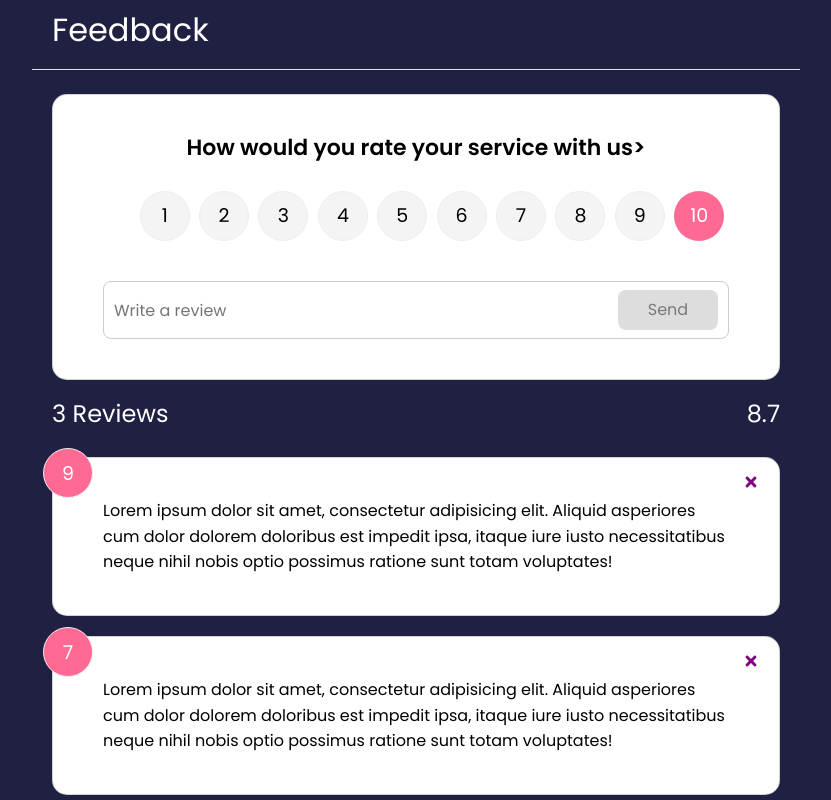
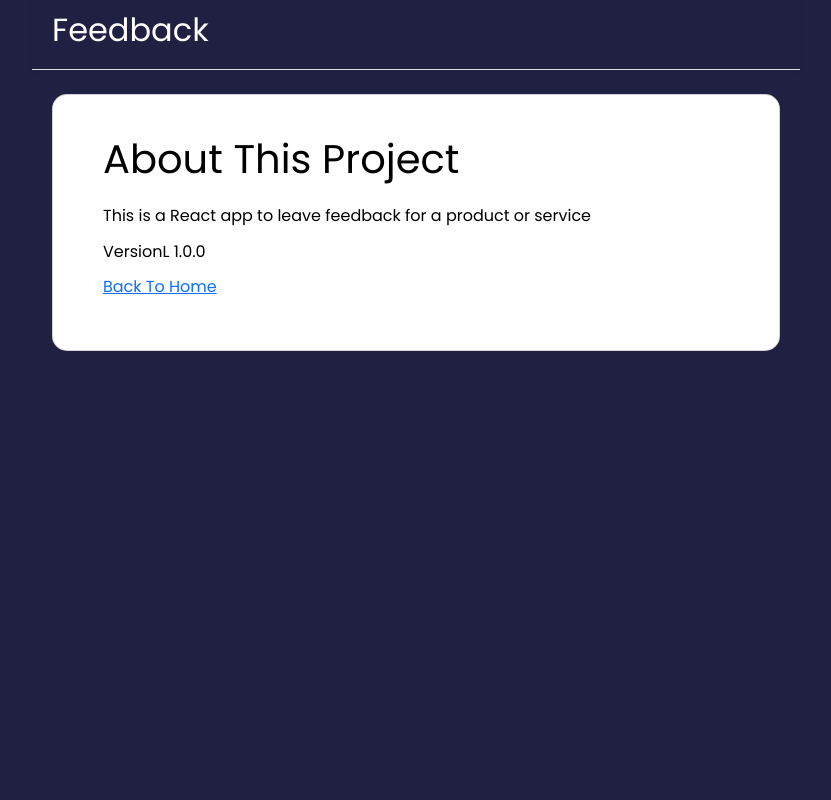
Before and after one commit to letStayFoolish/feedback-app-react, a React (Create React App) app: page /about in a window 1280 px wide. Shown: the top 800 px of the page, without its empty margins (224-1055 px from the left). Built offline with nearby package versions, Linux system fonts and the light colour scheme.

Commit message:
Creating Routes

```diff
--- a/package.json
+++ b/package.json
@@ -11,6 +11,7 @@
     "react": "^18.2.0",
     "react-dom": "^18.2.0",
     "react-icons": "^4.10.1",
+    "react-router-dom": "^6.14.2",
     "react-scripts": "5.0.1",
     "uuid": "^9.0.0",
     "web-vitals": "^2.1.4"
--- a/src/App.js
+++ b/src/App.js
@@ -1,10 +1,12 @@
 import Header from "./components/Header";
 import { useState } from "react";
+import { BrowserRouter as Router, Routes, Route } from "react-router-dom";
 import FeedbackData from "./data/FeedbackData";
 import FeedbackList from "./components/FeedbackList";
 import FeedbackStats from "./components/FeedbackStats";
 import FeedbackForm from "./components/FeedbackForm";
 import {v4 as uuidv4 } from 'uuid'
+import AboutPage from "./pages/AboutPage";
 function App() {
   const [feedback, setFeedback] = useState(FeedbackData)
   function addFeedback(newFeedback) {
@@ -18,14 +20,22 @@
     }
   }
   return (
-    <>
+    <Router>
       <Header text='Feedback' />
-      <div className='container'>
-        <FeedbackForm handleAdd={addFeedback} />
-        <FeedbackStats feedback={feedback} />
-        <FeedbackList feedback={feedback} deleteFeedback={deleteFeedback} />
-      </div>
-    </>
+        <div className='container'>
+          <Routes>
+            <Route path='/' element={
+              <>
+                <FeedbackForm handleAdd={addFeedback} />
+                <FeedbackStats feedback={feedback} />
+                <FeedbackList feedback={feedback} deleteFeedback={deleteFeedback} />
+              </>
+            }
+            />
+            <Route path='/about' element={<AboutPage />} />
+          </Routes>
+        </div>
+    </Router>
   );
 }
 
--- a/src/components/FeedbackList.jsx
+++ b/src/components/FeedbackList.jsx
@@ -5,9 +5,6 @@
   if (!feedback || feedback.length === 0) {
     return <p>No feedback.</p>
   }
-  const feedbackElement = feedback.map((item, _index) => {
-    return item
-  })
 
   return (
     <div className='feedback-list'>
--- /dev/null
+++ b/src/pages/AboutPage.jsx
@@ -0,0 +1,20 @@
+import Card from '../components/shared/Card'
+
+
+const AboutPage = () => {
+  return (
+    <Card>
+      <div className='about'>
+        <h1>About This Project</h1>
+        <p>This is a React app to leave feedback for a product or service</p>
+        <p>VersionL 1.0.0</p>
+
+        <p>
+          <a href="/">Back To Home</a>
+        </p>
+      </div>
+    </Card>
+  )
+}
+
+export default AboutPage
```
Also changed, not shown: 1 other file (tests, documents, lock files or other folders).
